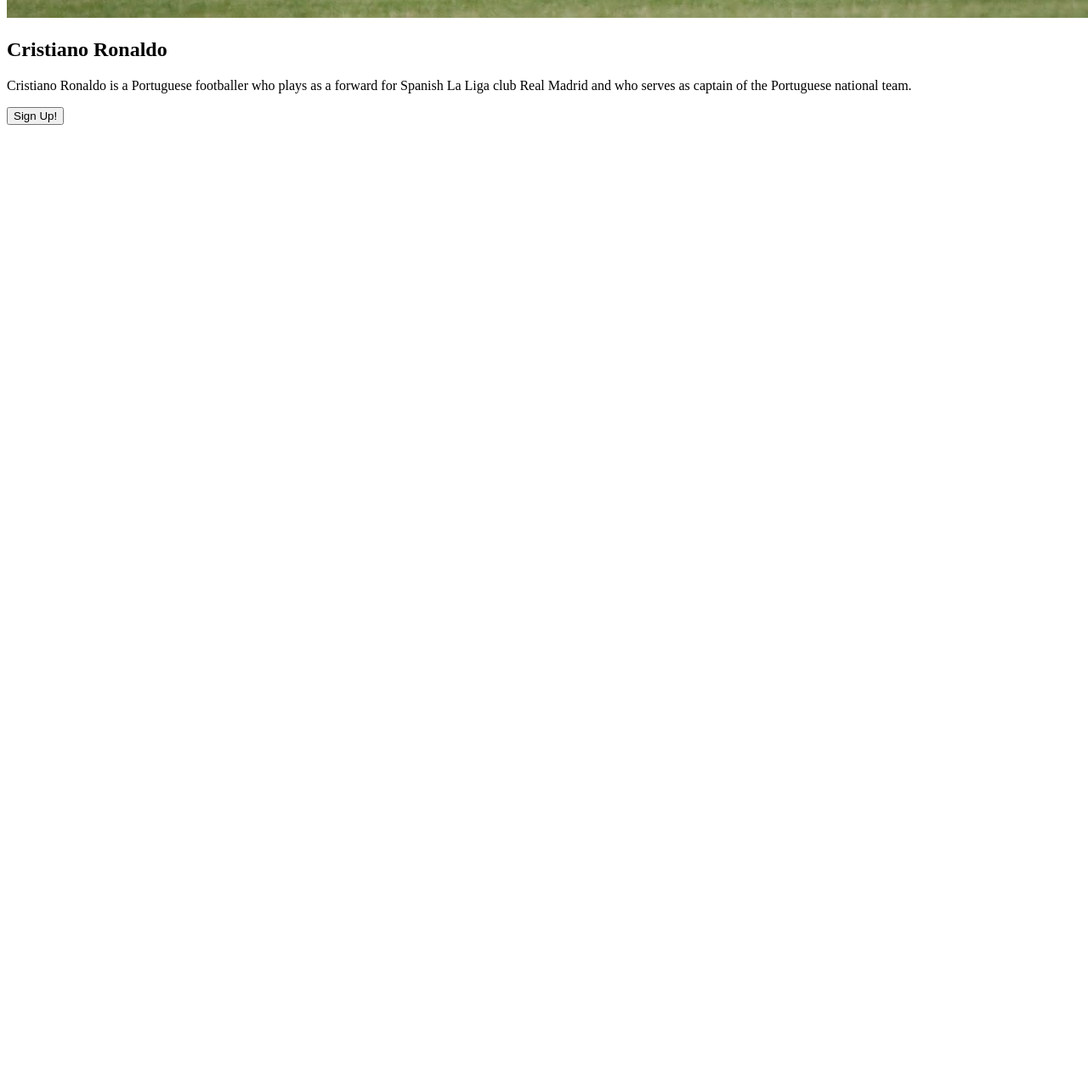
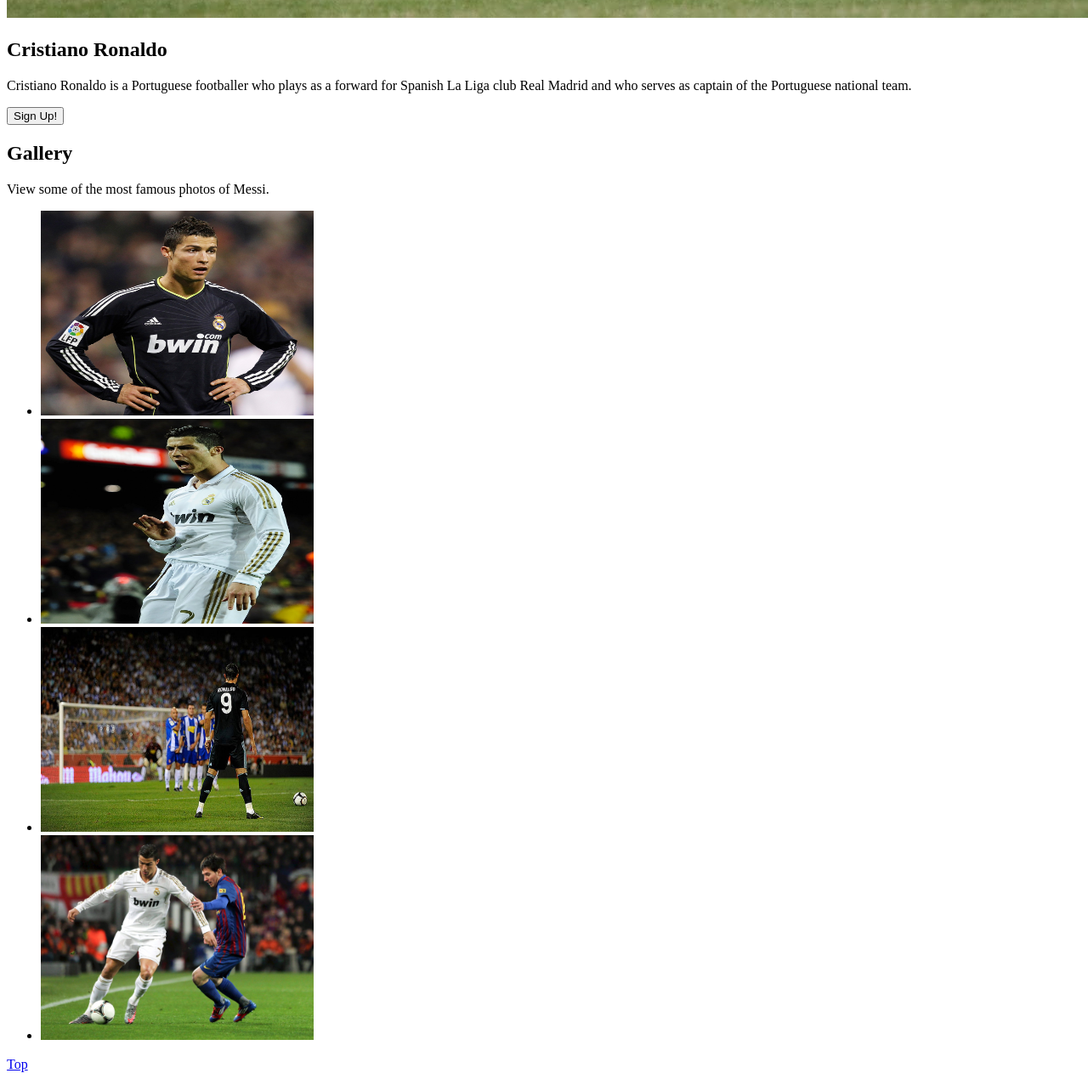
Before and after one commit to jsantibanez/wsd, a plain HTML site: page index.html in a window 1280 px wide. Shown: the part 1177-2447 px from the top of the page at 85% size. Before the commit the page ends 1332 px from the top, so only its background shows below. Drawn offline with Linux system fonts and the light colour scheme.

Commit message:
added gallery section

```diff
--- a/index.html
+++ b/index.html
@@ -25,5 +25,20 @@
 					<form><input type="button" value="Sign Up!" onClick="href='#'"></form>
 				</div>
 		</header>
+
+		<section id="gallery">
+			<a name="gallery"></a>
+			<h1>Gallery</h1>
+			<p>View some of the most famous photos of Messi.</p>
+			<div id="gallery_images">
+				<ul>
+					<li><img src="images/gallery-image1.jpg" alt="Cristiano with black jersey." width="321" height="241"></li>
+					<li><img src="images/gallery-image2.jpg" alt="Cristiano's Calm Down Moment" width="321" height="241"></li>
+					<li><img src="images/gallery-image3.jpg" alt="Cristiano's Freekick Stance." width="321" height="241"></li>
+					<li><img src="images/gallery-image4.jpg" alt="Cristiano vs Messi." width="321" height="241"></li>
+				</ul>
+			</div>
+			<a href="#top">Top</a>
+		</section>
 </body>
 </html>
```
